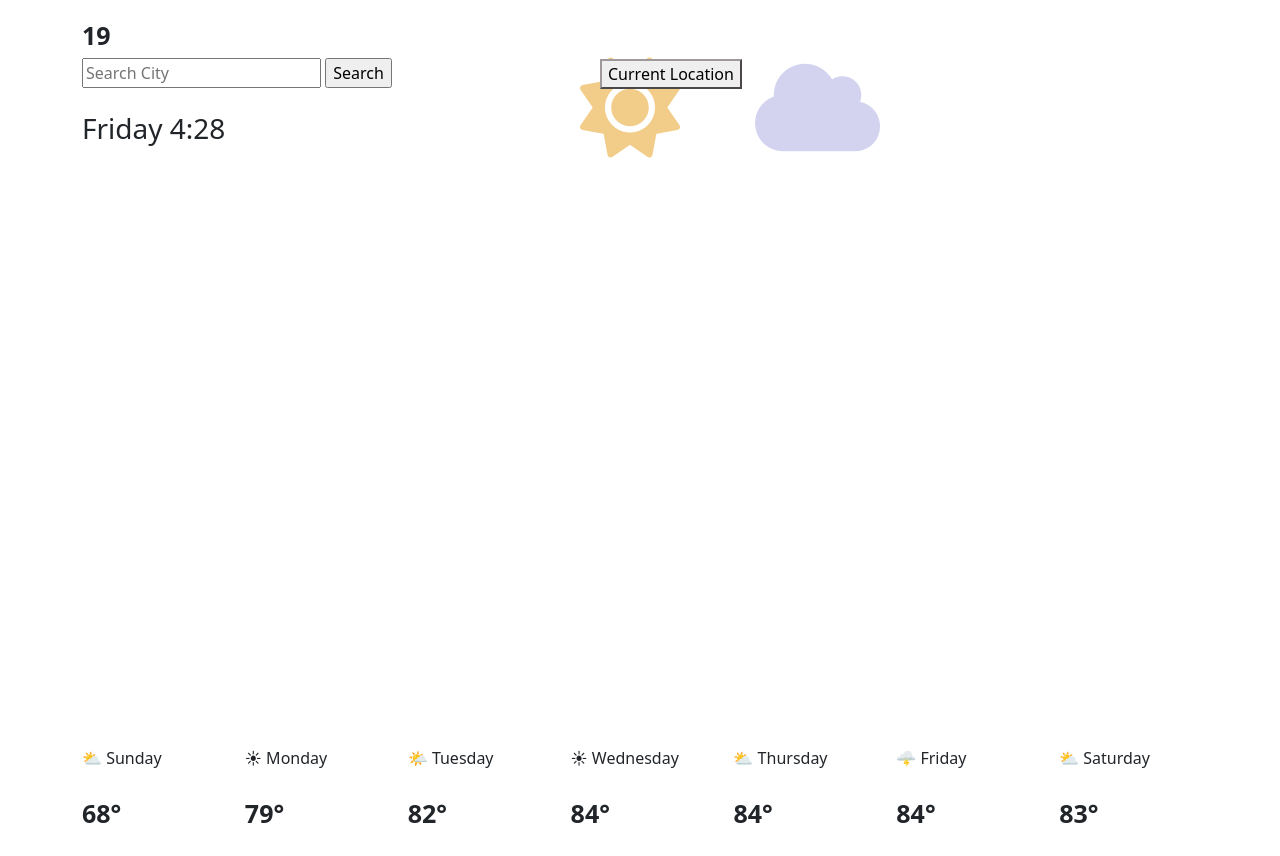
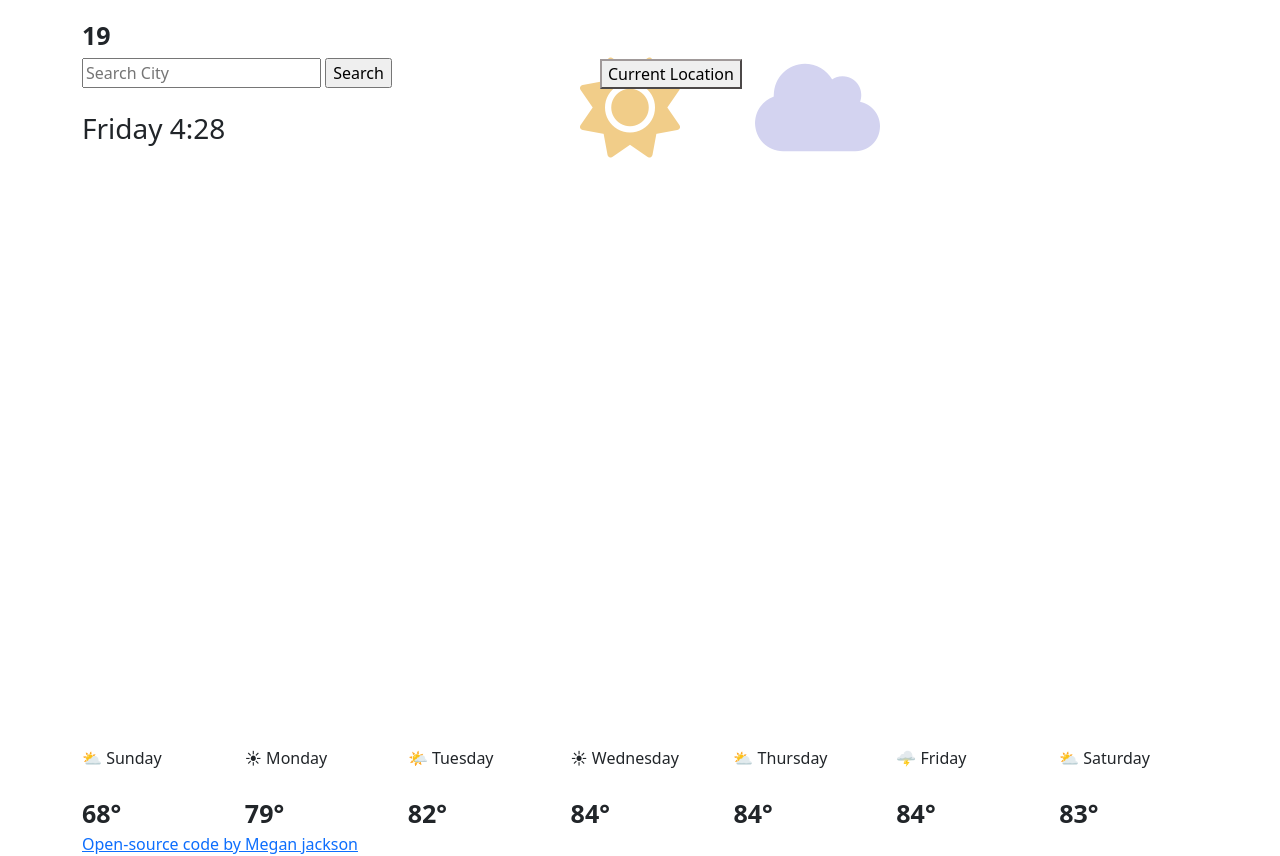
Before and after one commit to 66Meg20/my-weather-app, a plain HTML site: page index.html in a window 1280 px wide. Shown: the part 53-909 px from the top of the page. Before the commit the page ends 885 px from the top, so only its background shows below. Drawn offline with nearby package versions, Linux system fonts and the light colour scheme; no server answers.

Commit message:
added link to my Github repository

```diff
--- a/index.html
+++ b/index.html
@@ -56,6 +56,9 @@
         <div class="col">83°</div>
       </div>
       <button>Current Location</button>
+      <a href="https://github.com/66Meg20/my-weather-app">
+        Open-source code by Megan jackson
+      </a>
     </div>
     <script src="index.js"></script>
   </body>
```
